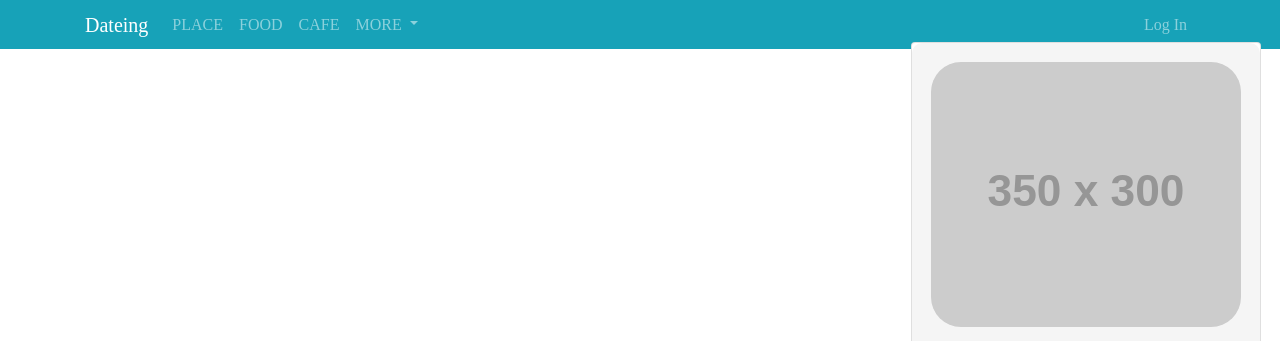
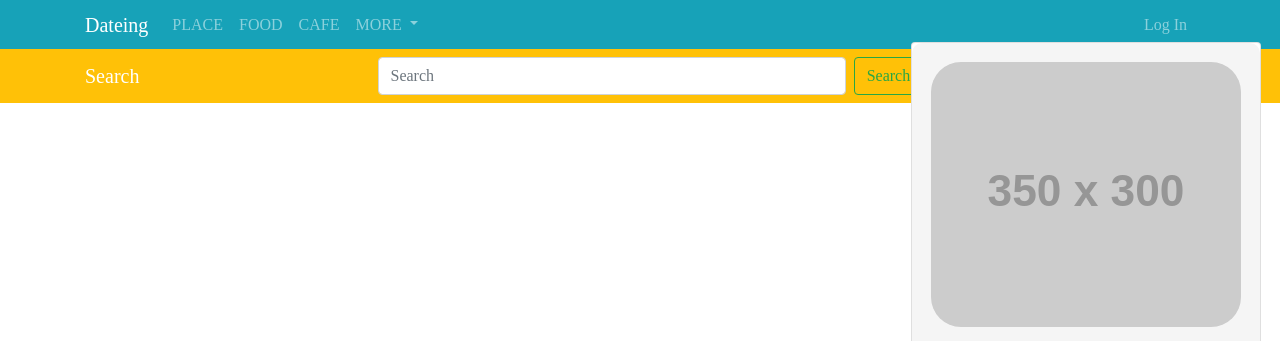
Before and after one commit to Junyoung-Park-jyp/Datebuilder, a Django app: page / in a window 1280 px wide; the page is wider, and only the part inside the window is pictured. Shown: the top 341 px of that part. Run offline with Django 4.2, Linux system fonts and the light colour scheme; grey boxes labelled with a size stand in for pictures from a placeholder-image service; some libraries are stand-ins or nearby versions.

Commit message:
지도 라인이어가기 우클릭으로 변경, 서치 네브바 디자인 변경, 지도 정보창, 클릭시 마크이동 추가

```diff
--- a/date_builder/settings.py
+++ b/date_builder/settings.py
@@ -56,6 +56,8 @@ MIDDLEWARE = [
     'django.contrib.auth.middleware.AuthenticationMiddleware',
     'django.contrib.messages.middleware.MessageMiddleware',
     'django.middleware.clickjacking.XFrameOptionsMiddleware',
+    # allauth.account.middleware.AccountMiddleware
+    'allauth.account.middleware.AccountMiddleware',
 ]
 
 ROOT_URLCONF = 'date_builder.urls'
--- a/static/single_pages/css/landing.css
+++ b/static/single_pages/css/landing.css
@@ -84,3 +84,6 @@
   width: 100%;
   height: 300px;
 }
+.iw_inner {
+  padding: 10px;
+}
--- a/static/single_pages/js/map.js
+++ b/static/single_pages/js/map.js
@@ -1,8 +1,8 @@
 // 마커표시
 var position = new naver.maps.LatLng(37.5112, 127.0981);
-var HOME_PATH = window.HOME_PATH || ".";
+var HOME_PATH = window.HOME_PATH || '.';
 
-var map = new naver.maps.Map("map", {
+var map = new naver.maps.Map('map', {
   center: position,
   zoom: 15,
 });
@@ -19,22 +19,13 @@ var menuLayer = $(
 
 map.getPanes().floatPane.appendChild(menuLayer[0]);
 
-naver.maps.Event.addListener(map, "click", function (e) {
-  // 클릭라인 연결하기
-  var point = e.coord;
-  var path = polyline.getPath();
-  path.push(point);
-
-  var marker = new naver.maps.Marker({
-    position: e.coord,
-    map: map,
-  });
-
+// 클릭이벤트
+naver.maps.Event.addListener(map, 'click', function (e) {
   markerList.push(marker);
-  marker.setPosition(point);
+  marker.setPosition(e.coord);
 });
-
-naver.maps.Event.addListener(map, "keydown", function (e) {
+// 키다운 이벤트
+naver.maps.Event.addListener(map, 'keydown', function (e) {
   var keyboardEvent = e.keyboardEvent,
     keyCode = keyboardEvent.keyCode || keyboardEvent.which;
 
@@ -48,18 +39,17 @@ naver.maps.Event.addListener(map, "keydown", function (e) {
     }
 
     markerList = [];
-
     menuLayer.hide();
   }
 });
-
-naver.maps.Event.addListener(map, "mousedown", function (e) {
+// 마우스다운이벤트
+naver.maps.Event.addListener(map, 'mousedown', function (e) {
   menuLayer.hide();
 });
 
-naver.maps.Event.addListener(map, "rightclick", function (e) {
+naver.maps.Event.addListener(map, 'rightclick', function (e) {
   var coordHtml =
-    "Coord: " + "(우 클릭 지점 위/경도 좌표)" + "<br />" + "Point: " + e.point + "<br />" + "Offset: " + e.offset;
+    'Coord: ' + '(우 클릭 지점 위/경도 좌표)' + '<br />' + 'Point: ' + e.point + '<br />' + 'Offset: ' + e.offset;
 
   menuLayer
     .show()
@@ -69,36 +59,56 @@ naver.maps.Event.addListener(map, "rightclick", function (e) {
     })
     .html(coordHtml);
 
-  console.log("Coord: " + e.coord.toString());
+  console.log('Coord: ' + e.coord.toString());
+
+  // 마커표시 이동
+
+  // 클릭라인 연결하기
+  var point = e.coord;
+  var path = polyline.getPath();
+  path.push(point);
+
+  var marker = new naver.maps.Marker({
+    position: e.coord,
+    map: map,
+  });
+  marker.setPosition(point);
 });
 
 // 클릭라인 연결하기
 var polyline = new naver.maps.Polyline({
   map: map,
   path: [],
-  strokeColor: "#82d8d9",
+  strokeColor: '#82d8d9',
   strokeWeight: 5,
 });
 
 // 정보창
-var contentString = ["#정보 넣을곳"].join("");
+var contentString = [
+  '<div class="iw_inner">',
+  '   <h3>{ 가게명 }</h3>',
+  '   <p>{주소}<br />',
+  '       <img src="' + HOME_PATH + '/img/example/.jpg" width="55" height="55" alt="" class="thumb" /><br />',
+  '       {전화번호} | { 종류 }<br />',
+  '       <a href="http://www.seoul.go.kr" target="_blank">{사이트}</a>',
+  '   </p>',
+  '</div>',
+].join('');
 var infowindow = new naver.maps.InfoWindow({
   content: contentString,
-  maxWidth: 140,
-  backgroundColor: "#f5f5f5",
-  borderColor: "#82d8d9",
+  maxWidth: 400,
+  backgroundColor: '#f5f5f5',
+  borderColor: '#82d8d9',
   borderWidth: 5,
-  anchorSize: new naver.maps.Size(30, 30),
-  anchorSkew: true,
-  anchorColor: "#55555",
+  anchorSize: new naver.maps.Size(30, 50),
+  anchorSkew: false,
+  anchorColor: '#82d8d9',
   pixelOffset: new naver.maps.Point(20, -20),
 });
-naver.maps.Event.addListener(marker, "click", function (e) {
+naver.maps.Event.addListener(marker, 'click', function (e) {
   if (infowindow.getMap()) {
     infowindow.close();
   } else {
     infowindow.open(map, marker);
   }
 });
-
-// 마커표시 이동
--- a/templates/single_pages/landing.html
+++ b/templates/single_pages/landing.html
@@ -21,6 +21,7 @@
 
 <body>
     {% include 'single_pages/navbar.html' %}
+    {% include 'single_pages/navbar_search.html' %}
     <!-- 메인 컨텐츠 -->
 
     <!-- Map 컨텐츠 영역 -->
--- a/templates/single_pages/navbar_search.html
+++ b/templates/single_pages/navbar_search.html
@@ -1,27 +1,24 @@
-{% load static %}
-<head>
-    <meta charset="UTF-8">
-    <meta name="viewport" content="width=device-width, initial-scale=1.0">
-    <title>Navbar</title>
-    <link rel="stylesheet" href="{% static 'single_pages/bootstrap/bootstrap.min.css' %}" media="screen">
-    <script src="https://cdn.jsdelivr.net/npm/bootstrap@5.3.1/dist/js/bootstrap.bundle.min.js"
-        integrity="sha384-HwwvtgBNo3bZJJLYd8oVXjrBZt8cqVSpeBNS5n7C8IVInixGAoxmnlMuBnhbgrkm"
-        crossorigin="anonymous"></script>
-
-    <script src="https://kit.fontawesome.com/bca43c647d.js" crossorigin="anonymous"></script>
-</head>
 <!-- 서치형 navbar -->
+<div class="container-xl9">
   <nav class="navbar navbar-expand-lg navbar-dark bg-warning">
-    <div class="container navbar-dark nav-fill navbar-dark">
-        <a class="navbar-brand" href="/">Dateing</a>
-        <button class="navbar-toggler" type="button" data-toggle="collapse" data-target="#navbarNavDropdown"
-            aria-controls="navbarNavDropdown" aria-expanded="false" aria-label="Toggle navigation">
+    <div class="container navbar-dark nav-fill">
+      <a class="navbar-brand" href="/">Search</a>
+      <button
+        class="navbar-toggler"
+        type="button"
+        data-toggle="collapse"
+        data-target="#navbarNavDropdown"
+        aria-controls="navbarNavDropdown"
+        aria-expanded="false"
+        aria-label="Toggle navigation"
+      >
         <span class="navbar-toggler-icon"></span>
       </button>
-        <form class="form-inline my-2 my-lg-0 ml-auto">
-            <input class="form-control mr-sm-2" type="search" placeholder="Search" aria-label="Search">
+      <form class="form-inline my-2 my-lg-0 ml-auto col-lg-9">
+        <input class="form-control mr-sm-2 col-lg-7" type="search" placeholder="Search" aria-label="Search" />
         <button class="btn btn-outline-success my-2 my-sm-0" type="submit">Search</button>
       </form>
     </div>
   </nav>
+</div>
 <!-- 네이게이션 바 만들기_부트스트랩 끝-->
```
Also changed, not shown: single_pages/migrations/0001_initial.py (deleted), single_pages/migrations/__init__.py (deleted). Lines whose indentation alone changed are shown as unchanged.
